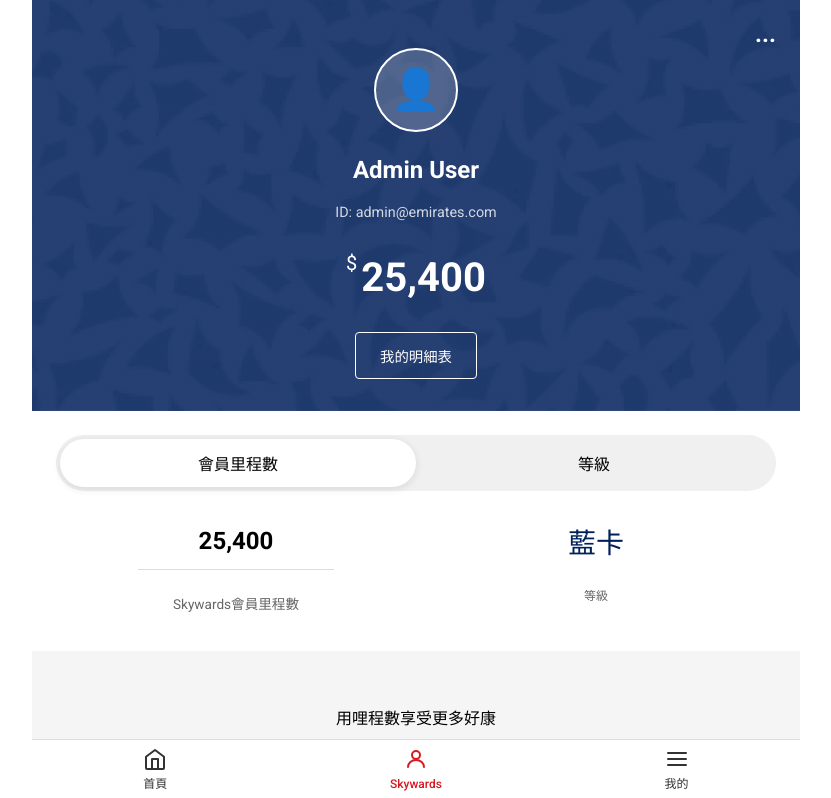
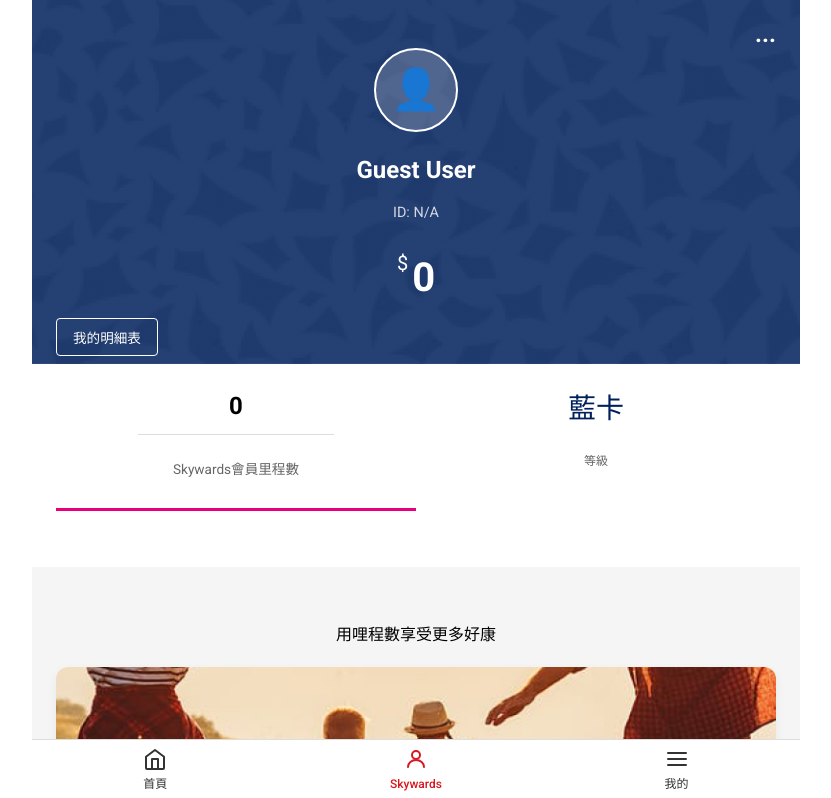
Before and after one commit to 13g7895123/bonus.ecommerce, a Vue app in the folder frontend/: page /skywards in a window 1280 px wide. Shown: the top 798 px of the page, without its empty margins (224-1055 px from the left). Built offline with nearby package versions, Linux system fonts and the light colour scheme; a web font is replaced by a local one.

Commit message:
feat: 新增使用者資訊載入功能，改善會員頁面顯示；調整樣式與結構

```diff
--- a/frontend/src/views/SkywardsDashboard.vue
+++ b/frontend/src/views/SkywardsDashboard.vue
@@ -1,6 +1,9 @@
 <script setup>
-import { ref } from 'vue'
+import { ref, onMounted } from 'vue'
+import { useApi } from '../composables/useApi'
 
+const api = useApi()
+const user = ref(null)
 const activeTab = ref('miles') // 'miles' or 'tier'
 const showModal = ref(false)
 
@@ -11,6 +14,27 @@ const openModal = () => {
 const closeModal = () => {
   showModal.value = false
 }
+
+const getTierName = (tier) => {
+  const tiers = {
+    'blue': '藍卡',
+    'silver': '銀卡',
+    'gold': '金卡',
+    'platinum': '白金卡'
+  }
+  return tiers[tier] || '藍卡'
+}
+
+onMounted(() => {
+  try {
+    const currentUser = api.auth.getCurrentUser()
+    if (currentUser) {
+      user.value = currentUser
+    }
+  } catch (e) {
+    console.error('Failed to load user info', e)
+  }
+})
 </script>
 
 <template>
@@ -24,46 +48,41 @@ const closeModal = () => {
         <div class="avatar-circle">
           <span class="avatar-icon">👤</span>
         </div>
-        <h2 class="user-name">Admin User</h2>
-        <p class="user-id">ID: admin@emirates.com</p>
+        <h2 class="user-name">{{ user?.name || 'Guest User' }}</h2>
+        <p class="user-id">ID: {{ user?.email || 'N/A' }}</p>
         <div class="user-balance">
           <span class="currency">$</span>
-          <span class="amount">25,400</span>
+          <span class="amount">{{ user?.wallet?.balance?.toLocaleString() || '0' }}</span>
         </div>
-        <button class="details-btn">我的明細表</button>
       </div>
+      <button class="details-btn">我的明細表</button>
     </header>
 
     <!-- 狀態切換與等級區塊 -->
     <section class="membership-section">
-      <div class="toggle-container">
-        <button
-          class="toggle-btn"
+      <!-- 會員里程數與等級切換 -->
+      <div class="stats-container">
+        <div
+          class="stat-box"
           :class="{ active: activeTab === 'miles' }"
           @click="activeTab = 'miles'"
-        >會員里程數</button>
-        <button
-          class="toggle-btn"
-          :class="{ active: activeTab === 'tier' }"
-          @click="activeTab = 'tier'"
-        >等級</button>
-      </div>
-
-      <!-- 會員里程數內容 -->
-      <div v-if="activeTab === 'miles'" class="stats-container">
-        <div class="stat-box">
-          <span class="stat-value">25,400</span>
+        >
+          <span class="stat-value">{{ user?.miles?.toLocaleString() || '0' }}</span>
           <div class="stat-divider"></div>
           <p class="stat-label">Skywards會員里程數</p>
         </div>
-        <div class="stat-box">
-          <span class="stat-value large">藍卡</span>
+        <div
+          class="stat-box"
+          :class="{ active: activeTab === 'tier' }"
+          @click="activeTab = 'tier'"
+        >
+          <span class="stat-value large">{{ user ? getTierName(user.tier) : '藍卡' }}</span>
           <p class="stat-label small">等級</p>
         </div>
       </div>
 
-      <!-- 等級內容 -->
-      <div v-else class="tier-content">
+      <!-- 等級內容 (僅在切換到等級時顯示) -->
+      <div v-if="activeTab === 'tier'" class="tier-content">
         <div class="tier-progress-container">
           <div class="tier-rail">
             <div class="tier-line active"></div>
@@ -206,20 +225,35 @@ const closeModal = () => {
   background: transparent;
   border: 1px solid white;
   color: white;
-  padding: 0.75rem 1.5rem;
+  padding: 0.5rem 1rem;
   border-radius: 4px;
-  font-size: 0.9rem;
+  font-size: 0.85rem;
   cursor: pointer;
-  display: block;
-  margin: 0 auto;
+
+  /* Modified Logic: Position at bottom left */
+  position: absolute;
+  bottom: 0.5rem; /* Adjust based on padding of header (currently 3rem top, 2rem bottom) */
+  left: 1.5rem;
+  margin: 0;
 }
 
 .membership-section { background-color: #ffffff; padding: 1.5rem; margin-bottom: 1rem; }
-.toggle-container { display: flex; background-color: #f0f0f0; border-radius: 30px; padding: 4px; margin-bottom: 2rem; }
-.toggle-btn { flex: 1; padding: 0.75rem; border: none; background: transparent; border-radius: 25px; font-size: 1rem; font-weight: 600; cursor: pointer; }
-.toggle-btn.active { background-color: #ffffff; box-shadow: 0 2px 8px rgba(0,0,0,0.1); }
-.stats-container { display: flex; justify-content: space-between; text-align: center; }
-.stat-box { flex: 1; display: flex; flex-direction: column; padding: 0 1rem; }
+/* .toggle-container { display: flex; background-color: #f0f0f0; border-radius: 30px; padding: 4px; margin-bottom: 2rem; } */
+/* .toggle-btn { flex: 1; padding: 0.75rem; border: none; background: transparent; border-radius: 25px; font-size: 1rem; font-weight: 600; cursor: pointer; } */
+/* .toggle-btn.active { background-color: #ffffff; box-shadow: 0 2px 8px rgba(0,0,0,0.1); } */
+.stats-container { display: flex; justify-content: space-between; text-align: center; margin-bottom: 2rem; }
+.stat-box {
+  flex: 1;
+  display: flex;
+  flex-direction: column;
+  padding: 0 1rem 1rem;
+  cursor: pointer;
+  border-bottom: 3px solid transparent;
+  transition: border-color 0.3s;
+}
+.stat-box.active {
+  border-bottom-color: #E6007E; /* Peach/Pink Highlight */
+}
 .stat-value { font-size: 1.5rem; font-weight: 700; color: #000; margin-bottom: 10px; }
 .stat-value.large { font-size: 1.75rem; color: #00205B; }
 .stat-divider { width: 60%; height: 1px; background-color: #ddd; margin: 0 auto 10px; }
```
